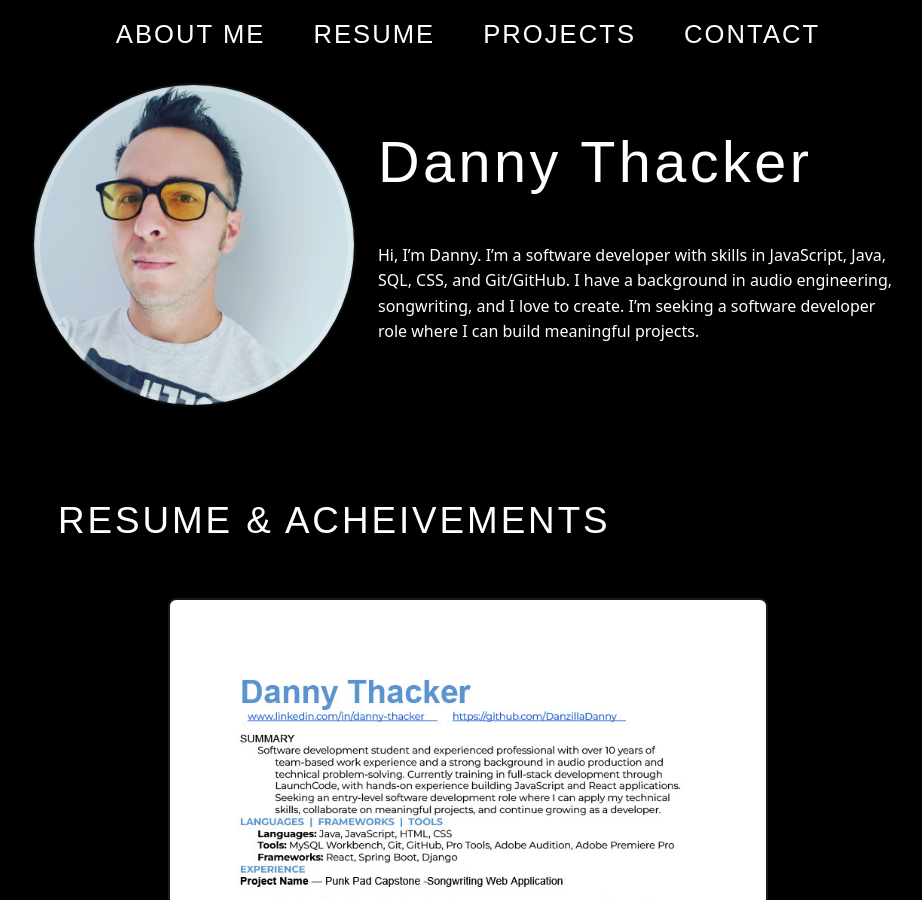
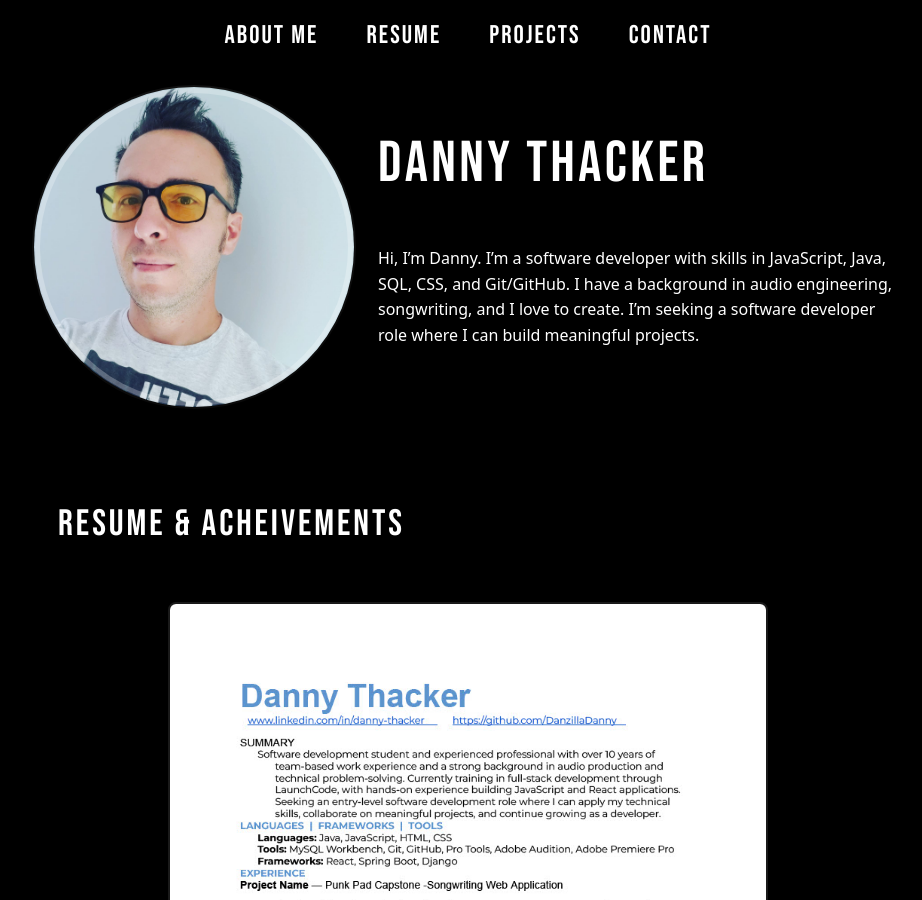
Before and after one commit to DanzillaDanny/DanzillaDanny.github.io, a Jekyll site: the page built from index.md, in a window 1280 px wide and 900 px high. Shown: the whole window, without its empty margins (172-1094 px from the left). Built offline with Jekyll 4.4.1, drawn with Linux system fonts in a browser that asks for light colours.

Commit message:
text change in html

```diff
--- a/_layouts/default.html
+++ b/_layouts/default.html
@@ -5,6 +5,9 @@
     <meta name="viewport" content="width=device-width, initial-scale=1.0">
     <title>{{page.title}}</title>
     <link rel="stylesheet" href="{{ '/assets/index.css' | relative_url }}">
+    <link rel="preconnect" href="https://fonts.googleapis.com">
+<link rel="preconnect" href="https://fonts.gstatic.com" crossorigin>
+<link href="https://fonts.googleapis.com/css2?family=Bebas+Neue&display=swap" rel="stylesheet">
 </head>
 
 <body>
@@ -27,7 +30,7 @@
     </div>
 
      <div class="hero-text">
-        <h1>Danny Thacker</h1>
+        <h1>DANNY THACKER</h1>
         <p>
         Hi, I’m Danny. I’m a software developer with skills in JavaScript, Java, SQL, CSS, and Git/GitHub.
         I have a background in audio engineering, songwriting, and I love to create.
```
